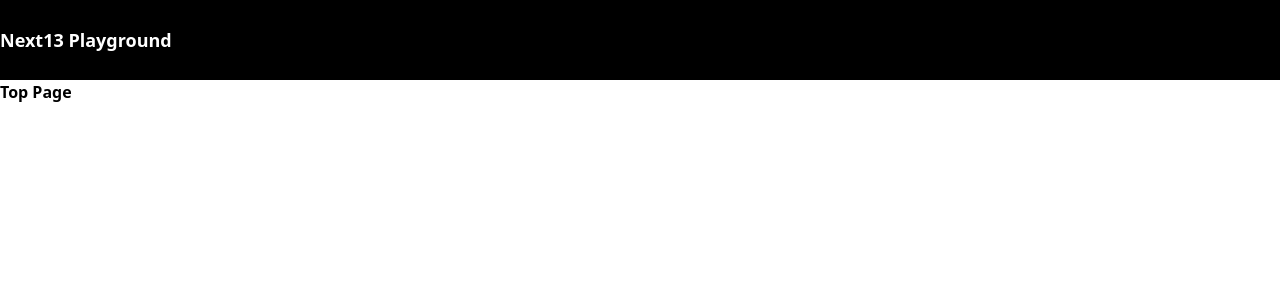
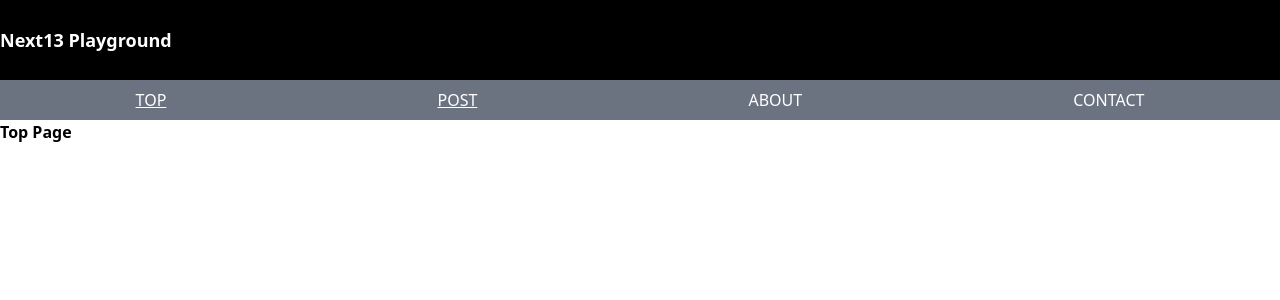
Before and after one commit to Taiji-Kondo/nex13-sample, a Next.js app: page / in a window 1280 px wide. Shown: the top 300 px of the page. Built offline with nearby package versions, Linux system fonts and the light colour scheme.

Commit message:
feat: Create Navigation

```diff
--- a/src/app/layout.tsx
+++ b/src/app/layout.tsx
@@ -2,6 +2,7 @@ import '@/app/styles/globals.css'
 
 import {ReactNode} from "react";
 import {BaseHeader} from "@/components/header/BaseHeader";
+import {HeaderNavigation} from "@/components/navigation/HeaderNavigation";
 
 export default function RootLayout({
   children,
@@ -13,6 +14,7 @@ export default function RootLayout({
       <head />
       <body>
         <BaseHeader />
+        <HeaderNavigation />
         <main>
           {children}
         </main>
--- /dev/null
+++ b/src/components/navigation/HeaderNavigation.tsx
@@ -0,0 +1,22 @@
+import Link from "next/link";
+
+export const HeaderNavigation = () => {
+  return (
+    <nav className={'bg-gray-500 h-10'}>
+      <ul className={'flex items-center justify-around h-full'}>
+        <li>
+          <Link href={'/'} className={'underline text-white'}>TOP</Link>
+        </li>
+        <li>
+          <Link href={'/post'} className={'underline text-white'}>POST</Link>
+        </li>
+        <li>
+          <div className={'text-white'}>ABOUT</div>
+        </li>
+        <li>
+          <div className={'text-white'}>CONTACT</div>
+        </li>
+      </ul>
+    </nav>
+  )
+}
```
